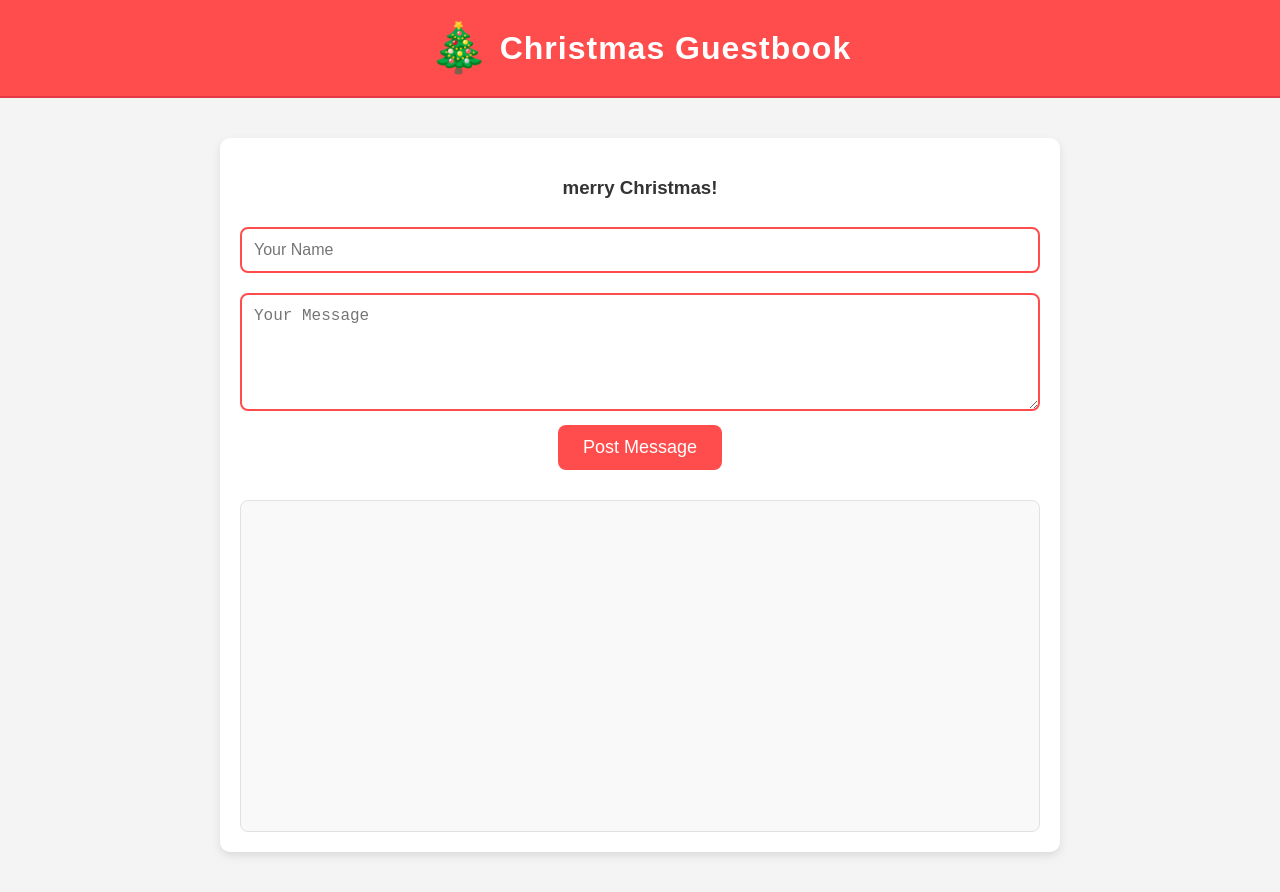
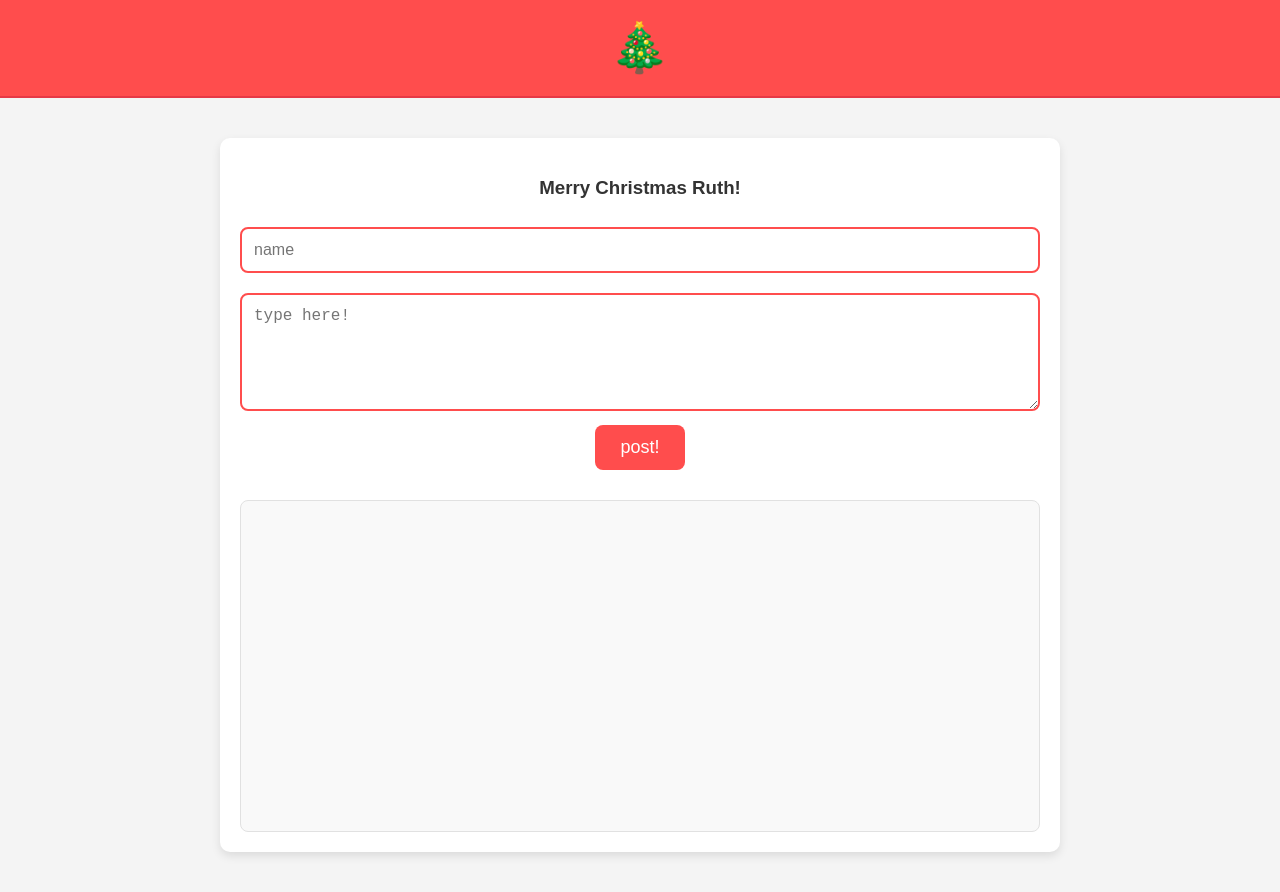
Before and after one commit to mynameisashllee/christmascrying, a plain HTML site: page index.html in a window 1280 px wide. Drawn offline with Linux system fonts and the light colour scheme.

Commit message:
Update index.html

```diff
--- a/index.html
+++ b/index.html
@@ -127,16 +127,16 @@
 <body>
 
 <header>
-    <span class="tree-icon"></span> Christmas Guestbook
+    <span class="tree-icon"></span>
 </header>
 
 <div class="container">
     <div class="form-container">
-        <h3>merry Christmas!</h3>
+        <h3>Merry Christmas Ruth!</h3>
         <form id="guestbookForm">
-            <input type="text" id="name" placeholder="Your Name" required>
-            <textarea id="message" rows="5" placeholder="Your Message" required></textarea>
-            <button type="submit">Post Message</button>
+            <input type="text" id="name" placeholder="name" required>
+            <textarea id="message" rows="5" placeholder="type here!" required></textarea>
+            <button type="submit">post!</button>
         </form>
     </div>
 
@@ -164,10 +164,10 @@
             // Create a delete button
             const deleteBtn = document.createElement("button");
             deleteBtn.classList.add("delete-btn");
-            deleteBtn.innerText = "Delete";
+            deleteBtn.innerText = "delete";
             deleteBtn.addEventListener("click", function() {
                 // Only allow the message owner to delete
-                if (confirm(`Are you sure you want to delete your message, ${name}?`)) {
+                if (confirm(`are you sure you want to delete your message, ${name}?`)) {
                     messageList.removeChild(entryDiv);
                 }
             });
```
